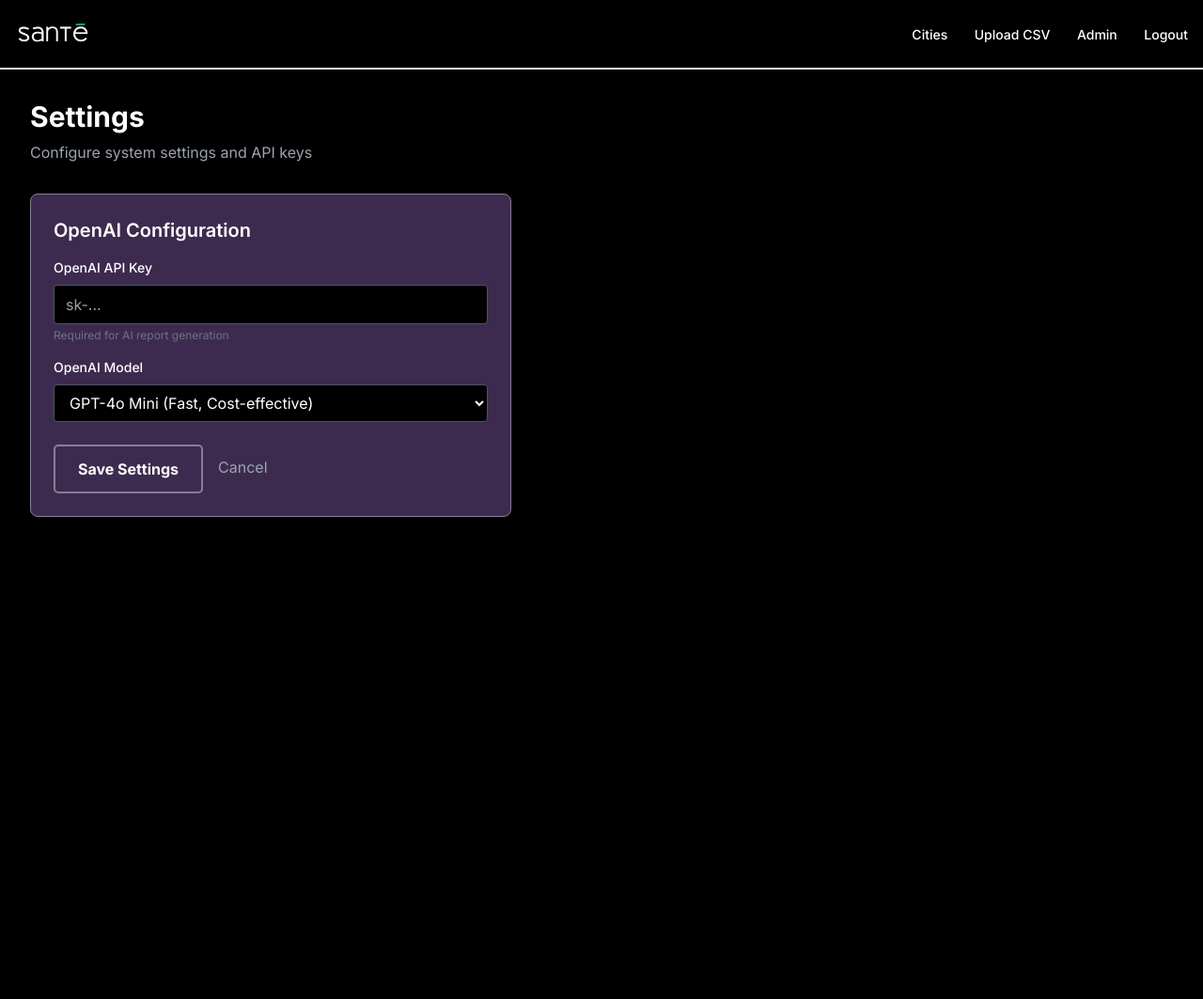
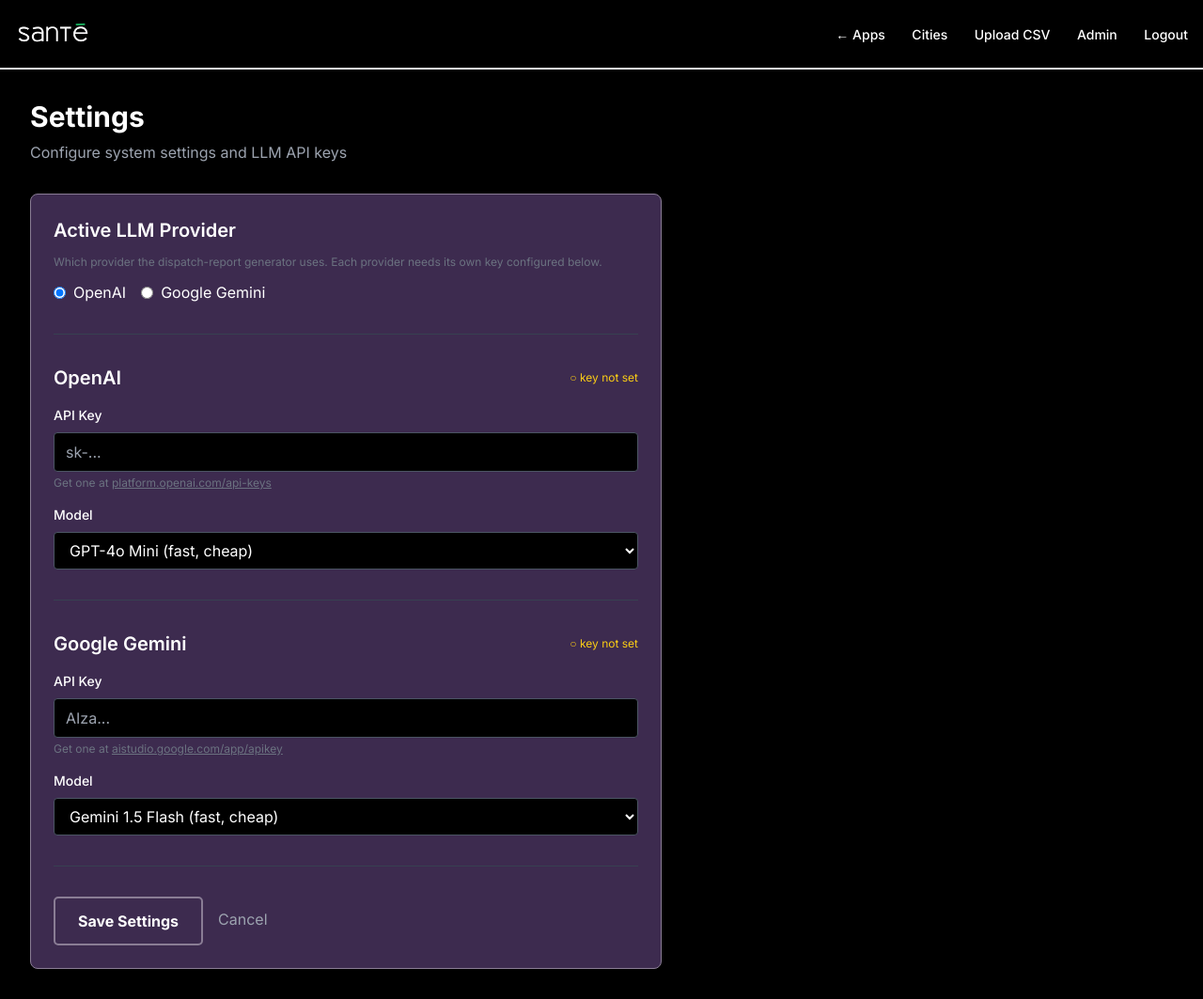
Before and after one commit to rfapo/sante-flask-mvc, a Flask app: page /admin/settings in a window 1280 px wide. Shown: the whole page at 94% size. Before the commit the page ends 550 px from the top, so only its background shows below. Run offline with Flask 3, Linux system fonts and the light colour scheme; a user stored in the database is signed in; tables that the repository leaves empty hold one stand-in row (values such as "Sample post"); some libraries are stand-ins or nearby versions.

Commit message:
Single-login chooser + Gemini provider + worldcup-2026 rename
* Chooser at "/" — 3 cards: Santé Demo, Worldcup 2026 Demo, Full Simulator.
  Replaces the old "Admin Panel" card; admin link moved to top nav
  (conditional on is_admin) along with a new "← Apps" link to return
  to the chooser.

* /worldcup-2026/ blueprint (controllers/worldcup.py) — serves the
  static demo-day deck from /var/www/worldcup-2026/, behind
  @login_required. Replaces prior nginx static + HTTP basic-auth
  combo.

* /simulator/ blueprint (controllers/simulator.py) — serves the React
  sante-prototype.html from /var/www/sante-simulator/, behind
  @login_required.

* LLM module: ReportGenerator now branches on app.config["LLM_PROVIDER"]
  ("openai" | "gemini"). Gemini uses google-generativeai with the same
  prompt scaffolding; OpenAI path unchanged. Admin/settings exposes
  provider radio + both keys + model selectors. API keys are masked
  on render and preserved when submitted blank.

* Settings load: app.load_settings_to_config now mirrors the full
  llm_provider / openai_* / gemini_* set into Flask config at boot.

Co-Authored-By: Claude Opus 4.7 <noreply@anthropic.com>

```diff
--- a/app.py
+++ b/app.py
@@ -9,6 +9,8 @@ from controllers.cities import cities_bp
 from controllers.dashboard import dashboard_bp
 from controllers.admin import admin_bp
 from controllers.hantawatch import hantawatch_bp
+from controllers.worldcup import worldcup_bp
+from controllers.simulator import simulator_bp
 
 def create_app():
     app = Flask(__name__)
@@ -30,6 +32,8 @@ def create_app():
     app.register_blueprint(cities_bp)
     app.register_blueprint(dashboard_bp)
     app.register_blueprint(admin_bp)
+    app.register_blueprint(worldcup_bp)
+    app.register_blueprint(simulator_bp)
     # Hantawatch subdomain (public static site at hantawatch.<SERVER_NAME>).
     # Only active when SERVER_NAME is set in config (production); skipped in dev.
     if app.config.get("SERVER_NAME"):
@@ -38,9 +42,10 @@ def create_app():
     # Routes
     @app.route("/")
     def home():
-        # Landing page explaining the Santé context
+        # Authenticated users see the chooser (Admin vs Copa Demo).
+        # Unauthenticated users go to login.
         if current_user.is_authenticated:
-            return render_template("index.html")
+            return render_template("chooser.html")
         return redirect(url_for("auth.login"))
 
     # CLI command to (re)create DB
@@ -78,12 +83,18 @@ def create_app():
 
 def load_settings_to_config(app):
     """Load settings from database into app config"""
+    mapping = {
+        "llm_provider":   "LLM_PROVIDER",
+        "openai_api_key": "OPENAI_API_KEY",
+        "openai_model":   "OPENAI_MODEL",
+        "gemini_api_key": "GEMINI_API_KEY",
+        "gemini_model":   "GEMINI_MODEL",
+    }
     with app.app_context():
         for setting in Settings.query.all():
-            if setting.key == "openai_api_key":
-                app.config["OPENAI_API_KEY"] = setting.value
-            elif setting.key == "openai_model":
-                app.config["OPENAI_MODEL"] = setting.value
+            cfg_key = mapping.get(setting.key)
+            if cfg_key:
+                app.config[cfg_key] = setting.value
 
 
 if __name__ == "__main__":
--- a/controllers/admin.py
+++ b/controllers/admin.py
@@ -152,29 +152,55 @@ def cities_delete(city_id):
 @admin_bp.route("/settings", methods=["GET", "POST"])
 @admin_required
 def settings():
+    SETTING_KEYS = [
+        ("llm_provider",   "openai"),
+        ("openai_api_key", ""),
+        ("openai_model",   "gpt-4o-mini"),
+        ("gemini_api_key", ""),
+        ("gemini_model",   "gemini-1.5-flash"),
+    ]
+
     if request.method == "POST":
-        openai_key = request.form.get("openai_api_key", "").strip()
-        openai_model = request.form.get("openai_model", "gpt-4o-mini").strip()
+        values = {}
+        for key, default in SETTING_KEYS:
+            values[key] = request.form.get(key, default).strip()
 
-        for key, value in [("openai_api_key", openai_key), ("openai_model", openai_model)]:
+        # Don't overwrite existing key value if the field came back empty
+        # (we render password fields blank on GET to avoid leaking the key in HTML).
+        for key in ("openai_api_key", "gemini_api_key"):
+            if values[key] == "":
+                existing = Settings.query.filter_by(key=key).first()
+                if existing and existing.value:
+                    values[key] = existing.value
+
+        for key, _ in SETTING_KEYS:
             setting = Settings.query.filter_by(key=key).first()
             if setting:
-                setting.value = value
+                setting.value = values[key]
             else:
-                setting = Settings(key=key, value=value)
-                db.session.add(setting)
-
+                db.session.add(Settings(key=key, value=values[key]))
         db.session.commit()
 
-        current_app.config["OPENAI_API_KEY"] = openai_key
-        current_app.config["OPENAI_MODEL"] = openai_model
+        current_app.config["LLM_PROVIDER"]   = values["llm_provider"]
+        current_app.config["OPENAI_API_KEY"] = values["openai_api_key"]
+        current_app.config["OPENAI_MODEL"]   = values["openai_model"]
+        current_app.config["GEMINI_API_KEY"] = values["gemini_api_key"]
+        current_app.config["GEMINI_MODEL"]   = values["gemini_model"]
 
         flash("Settings updated successfully.", "success")
         return redirect(url_for("admin.settings"))
 
-    openai_key_setting = Settings.query.filter_by(key="openai_api_key").first()
-    openai_model_setting = Settings.query.filter_by(key="openai_model").first()
+    # GET — load current values; mask API keys (we only show whether they're set).
+    current = {}
+    for key, default in SETTING_KEYS:
+        setting = Settings.query.filter_by(key=key).first()
+        current[key] = setting.value if setting else default
 
-    return render_template("admin/settings.html",
-                          openai_api_key=openai_key_setting.value if openai_key_setting else "",
-                          openai_model=openai_model_setting.value if openai_model_setting else "gpt-4o-mini")
+    return render_template(
+        "admin/settings.html",
+        llm_provider=current["llm_provider"],
+        openai_api_key_set=bool(current["openai_api_key"]),
+        openai_model=current["openai_model"],
+        gemini_api_key_set=bool(current["gemini_api_key"]),
+        gemini_model=current["gemini_model"],
+    )
--- /dev/null
+++ b/controllers/simulator.py
@@ -0,0 +1,36 @@
+"""Santé full interactive simulator — single-file React prototype served from a
+fixed location, behind login_required. Lives outside the Flask app tree so it
+can be updated independently.
+"""
+from __future__ import annotations
+
+import os
+from pathlib import Path
+from flask import Blueprint, send_from_directory, abort
+from flask_login import login_required
+
+simulator_bp = Blueprint("simulator", __name__, url_prefix="/simulator")
+
+# Resolve the simulator file. Production: /var/www/sante-simulator/.
+DEFAULT_DIRS = [
+    os.environ.get("SIMULATOR_DIR"),
+    "/var/www/sante-simulator",
+    str(Path(__file__).resolve().parent.parent.parent / "sante-scheme" / "docs" / "prototypes"),
+]
+STATIC_DIR = next((d for d in DEFAULT_DIRS if d and Path(d).is_dir()), "/var/www/sante-simulator")
+INDEX_FILE = "sante-prototype.html"
+
+
+@simulator_bp.route("/", methods=["GET"])
+@login_required
+def index():
+    return send_from_directory(STATIC_DIR, INDEX_FILE)
+
+
+@simulator_bp.route("/<path:filename>", methods=["GET"])
+@login_required
+def assets(filename: str):
+    target = Path(STATIC_DIR) / filename
+    if not target.exists() or not target.is_file():
+        abort(404)
+    return send_from_directory(STATIC_DIR, filename)
--- /dev/null
+++ b/controllers/worldcup.py
@@ -0,0 +1,44 @@
+"""Worldcup 2026 demo prototype — served as a Flask blueprint behind login_required.
+
+The static files live outside the Flask app tree (deployed to
+/var/www/worldcup-2026/ on the EC2 host) so they can be updated independently
+without redeploying Flask. Set WORLDCUP_2026_DIR env var to override the default
+location; in development it falls back to a sibling dir.
+"""
+from __future__ import annotations
+
+import os
+from pathlib import Path
+from flask import Blueprint, send_from_directory, abort
+from flask_login import login_required
+
+worldcup_bp = Blueprint("worldcup", __name__, url_prefix="/worldcup-2026")
+
+# Resolve the static directory. Production: /var/www/worldcup-2026 (deployed).
+# Dev: prototype sources at ../sante-scheme/docs/prototypes/worldcup-2026 relative to repo.
+DEFAULT_DIRS = [
+    os.environ.get("WORLDCUP_2026_DIR"),
+    "/var/www/worldcup-2026",
+    str(Path(__file__).resolve().parent.parent.parent / "sante-scheme" / "docs" / "prototypes" / "worldcup-2026"),
+]
+STATIC_DIR = next((d for d in DEFAULT_DIRS if d and Path(d).is_dir()), "/var/www/worldcup-2026")
+
+
+@worldcup_bp.route("/", methods=["GET"])
+@worldcup_bp.route("/index.html", methods=["GET"])
+@login_required
+def index():
+    return send_from_directory(STATIC_DIR, "index.html")
+
+
+@worldcup_bp.route("/<path:filename>", methods=["GET"])
+@login_required
+def assets(filename: str):
+    """Serve any other file (HTML, CSS, JS, images) under the deploy dir.
+
+    send_from_directory enforces directory-traversal protection.
+    """
+    target = Path(STATIC_DIR) / filename
+    if not target.exists() or not target.is_file():
+        abort(404)
+    return send_from_directory(STATIC_DIR, filename)
--- a/templates/admin/settings.html
+++ b/templates/admin/settings.html
@@ -4,36 +4,102 @@
 {% block content %}
 <div class="mb-8">
   <h1 class="text-3xl font-bold mb-2">Settings</h1>
-  <p class="text-gray-400">Configure system settings and API keys</p>
+  <p class="text-gray-400">Configure system settings and LLM API keys</p>
 </div>
 
-<div class="card max-w-lg">
-  <form method="POST">
-    <h2 class="text-xl font-semibold mb-4">OpenAI Configuration</h2>
+<div class="card max-w-2xl">
+  <form method="POST" class="space-y-8">
+
+    <!-- Provider switch -->
+    <div>
+      <h2 class="text-xl font-semibold mb-3">Active LLM Provider</h2>
+      <p class="text-xs text-gray-500 mb-3">Which provider the dispatch-report generator uses. Each provider needs its own key configured below.</p>
+      <div class="flex gap-4">
+        <label class="flex items-center gap-2 cursor-pointer">
+          <input type="radio" name="llm_provider" value="openai" {{ 'checked' if llm_provider == 'openai' else '' }}>
+          <span>OpenAI</span>
+        </label>
+        <label class="flex items-center gap-2 cursor-pointer">
+          <input type="radio" name="llm_provider" value="gemini" {{ 'checked' if llm_provider == 'gemini' else '' }}>
+          <span>Google Gemini</span>
+        </label>
+      </div>
+    </div>
+
+    <hr class="border-gray-700">
+
+    <!-- OpenAI -->
+    <div>
+      <div class="flex items-center justify-between mb-4">
+        <h2 class="text-xl font-semibold">OpenAI</h2>
+        {% if openai_api_key_set %}
+        <span class="text-xs text-green-400">● key configured</span>
+        {% else %}
+        <span class="text-xs text-yellow-400">○ key not set</span>
+        {% endif %}
+      </div>
 
       <div class="mb-4">
-      <label for="openai_api_key" class="block text-sm font-medium mb-2">OpenAI API Key</label>
-      <input type="password" id="openai_api_key" name="openai_api_key" value="{{ openai_api_key }}"
-             placeholder="sk-..."
+        <label for="openai_api_key" class="block text-sm font-medium mb-2">API Key</label>
+        <input type="password" id="openai_api_key" name="openai_api_key" value=""
+               placeholder="{{ 'leave blank to keep existing' if openai_api_key_set else 'sk-...' }}"
+               autocomplete="off"
                class="w-full px-3 py-2 bg-black border border-gray-600 rounded focus:outline-none focus:border-white">
-      <p class="text-xs text-gray-500 mt-1">Required for AI report generation</p>
+        <p class="text-xs text-gray-500 mt-1">Get one at <a href="https://platform.openai.com/api-keys" target="_blank" class="underline">platform.openai.com/api-keys</a></p>
       </div>
 
-    <div class="mb-6">
-      <label for="openai_model" class="block text-sm font-medium mb-2">OpenAI Model</label>
+      <div class="mb-2">
+        <label for="openai_model" class="block text-sm font-medium mb-2">Model</label>
         <select id="openai_model" name="openai_model"
                 class="w-full px-3 py-2 bg-black border border-gray-600 rounded focus:outline-none focus:border-white">
-        <option value="gpt-4o-mini" {{ 'selected' if openai_model == 'gpt-4o-mini' else '' }}>GPT-4o Mini (Fast, Cost-effective)</option>
-        <option value="gpt-4o" {{ 'selected' if openai_model == 'gpt-4o' else '' }}>GPT-4o (Most capable)</option>
+          <option value="gpt-4o-mini" {{ 'selected' if openai_model == 'gpt-4o-mini' else '' }}>GPT-4o Mini (fast, cheap)</option>
+          <option value="gpt-4o" {{ 'selected' if openai_model == 'gpt-4o' else '' }}>GPT-4o (most capable)</option>
           <option value="gpt-4-turbo" {{ 'selected' if openai_model == 'gpt-4-turbo' else '' }}>GPT-4 Turbo</option>
-        <option value="gpt-3.5-turbo" {{ 'selected' if openai_model == 'gpt-3.5-turbo' else '' }}>GPT-3.5 Turbo (Fastest)</option>
+          <option value="gpt-3.5-turbo" {{ 'selected' if openai_model == 'gpt-3.5-turbo' else '' }}>GPT-3.5 Turbo (legacy)</option>
         </select>
       </div>
+    </div>
+
+    <hr class="border-gray-700">
+
+    <!-- Gemini -->
+    <div>
+      <div class="flex items-center justify-between mb-4">
+        <h2 class="text-xl font-semibold">Google Gemini</h2>
+        {% if gemini_api_key_set %}
+        <span class="text-xs text-green-400">● key configured</span>
+        {% else %}
+        <span class="text-xs text-yellow-400">○ key not set</span>
+        {% endif %}
+      </div>
+
+      <div class="mb-4">
+        <label for="gemini_api_key" class="block text-sm font-medium mb-2">API Key</label>
+        <input type="password" id="gemini_api_key" name="gemini_api_key" value=""
+               placeholder="{{ 'leave blank to keep existing' if gemini_api_key_set else 'AIza...' }}"
+               autocomplete="off"
+               class="w-full px-3 py-2 bg-black border border-gray-600 rounded focus:outline-none focus:border-white">
+        <p class="text-xs text-gray-500 mt-1">Get one at <a href="https://aistudio.google.com/app/apikey" target="_blank" class="underline">aistudio.google.com/app/apikey</a></p>
+      </div>
+
+      <div class="mb-2">
+        <label for="gemini_model" class="block text-sm font-medium mb-2">Model</label>
+        <select id="gemini_model" name="gemini_model"
+                class="w-full px-3 py-2 bg-black border border-gray-600 rounded focus:outline-none focus:border-white">
+          <option value="gemini-1.5-flash" {{ 'selected' if gemini_model == 'gemini-1.5-flash' else '' }}>Gemini 1.5 Flash (fast, cheap)</option>
+          <option value="gemini-1.5-pro" {{ 'selected' if gemini_model == 'gemini-1.5-pro' else '' }}>Gemini 1.5 Pro (most capable)</option>
+          <option value="gemini-2.0-flash-exp" {{ 'selected' if gemini_model == 'gemini-2.0-flash-exp' else '' }}>Gemini 2.0 Flash (experimental)</option>
+        </select>
+      </div>
+    </div>
+
+    <hr class="border-gray-700">
 
     <div class="flex gap-4">
       <button type="submit" class="button">Save Settings</button>
       <a href="{{ url_for('admin.dashboard') }}" class="text-gray-400 hover:text-white py-3">Cancel</a>
     </div>
+
   </form>
 </div>
 {% endblock %}
--- a/templates/base.html
+++ b/templates/base.html
@@ -81,12 +81,15 @@
         <img src="{{ url_for('static', filename='sante_logo.png') }}" alt="Santé Logo" class="h-10 w-auto">
       </div>
       <div class="space-x-6">
+        {% if current_user.is_authenticated %}
+        <a class="text-sm text-text-light hover:text-border-subtle font-medium transition-colors" href="/">← Apps</a>
         <a class="text-sm text-text-light hover:text-border-subtle font-medium transition-colors" href="{{ url_for('cities.list_cities') }}">Cities</a>
         <a class="text-sm text-text-light hover:text-border-subtle font-medium transition-colors" href="{{ url_for('cities.upload') }}">Upload CSV</a>
-        {% if current_user.is_authenticated and current_user.is_admin %}
+        {% if current_user.is_admin %}
         <a class="text-sm text-text-light hover:text-border-subtle font-medium transition-colors" href="{{ url_for('admin.dashboard') }}">Admin</a>
         {% endif %}
         <a class="text-sm text-text-light hover:text-border-subtle font-medium transition-colors" href="{{ url_for('auth.logout') }}">Logout</a>
+        {% endif %}
       </div>
     </div>
   </nav>
```
Also changed, not shown: services/report_generator.py (+91 -230 lines), templates/chooser.html (added, +58 -0 lines). Lines whose indentation alone changed are shown as unchanged.
